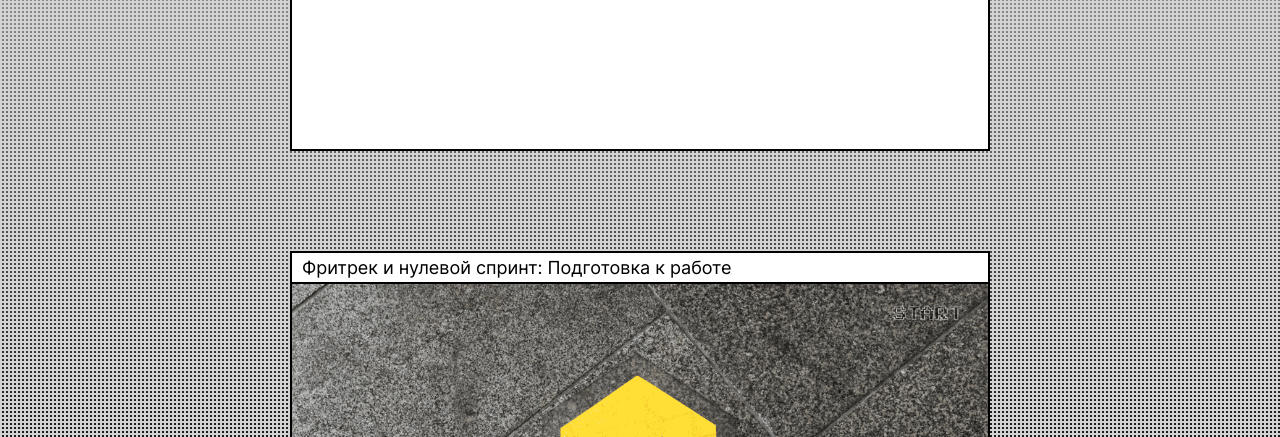
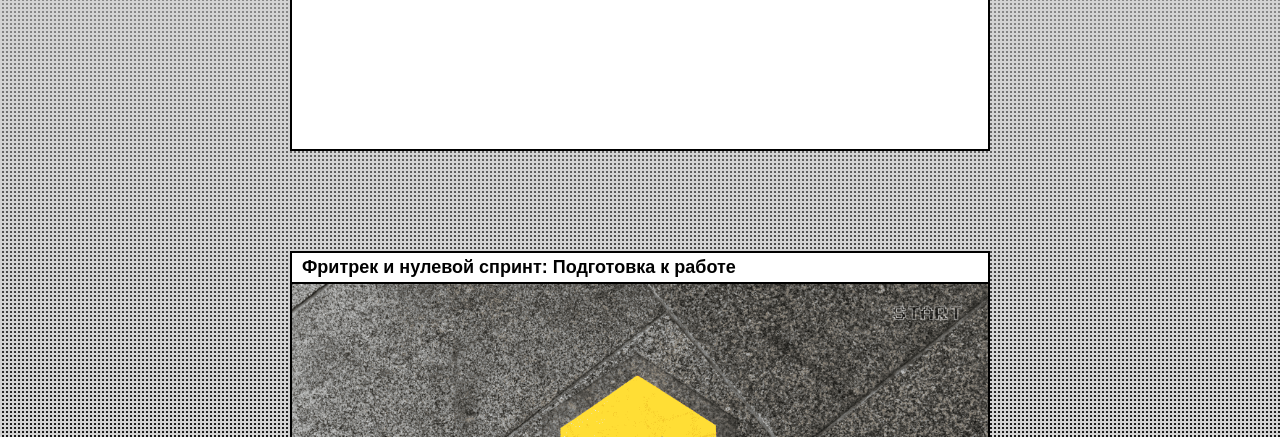
Before and after one commit to AKotov94/zakrivayuschiy-teg-f, a plain HTML site: page index.html in a window 1280 px wide. Shown: the part 363-800 px from the top of the page. Drawn offline with Linux system fonts and the light colour scheme.

Commit message:
для автотестов

```diff
--- a/fonts/fonts.css
+++ b/fonts/fonts.css
@@ -13,8 +13,7 @@
   font-family: 'Inter-Variable';
   src:
     local('Inter-Variable'),
-    url(./Inter-Variable.woff2) format('woff2-variations'), /* Для автотестов */
     url(./Inter-Variable.woff2) format('woff2 supports variations');
   font-display: swap;
-  font-weight: 400 785; /* По макету 410 715, но автотесты завершаются с ошибкой */
+  font-weight: 410 785; /* По макету 410 715, но автотесты завершаются с ошибкой */
 }
```
